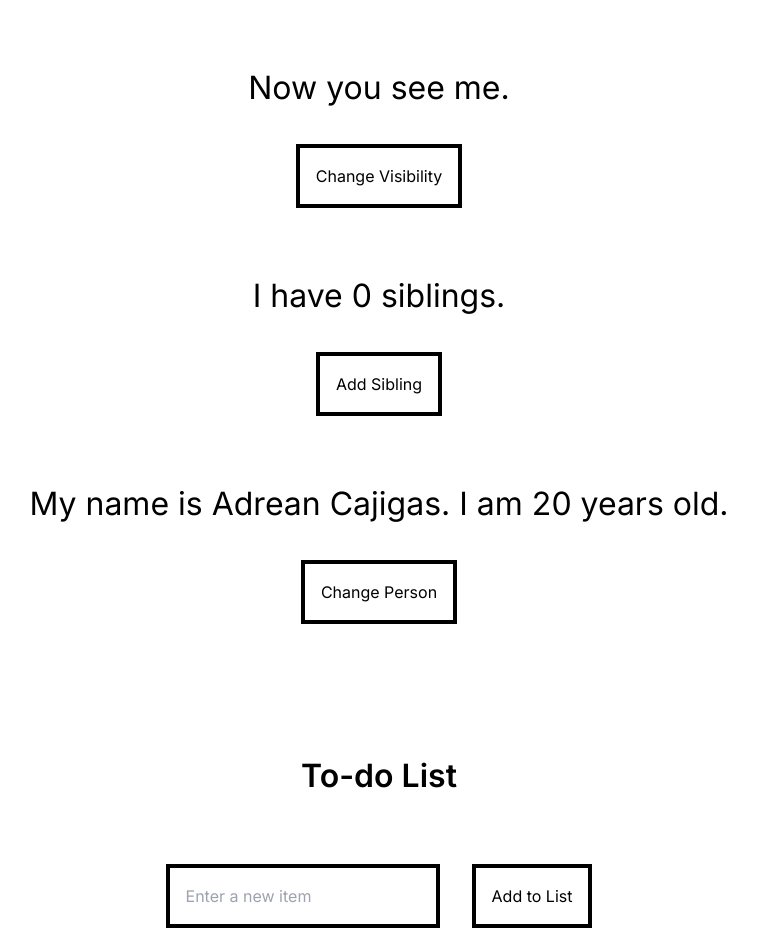
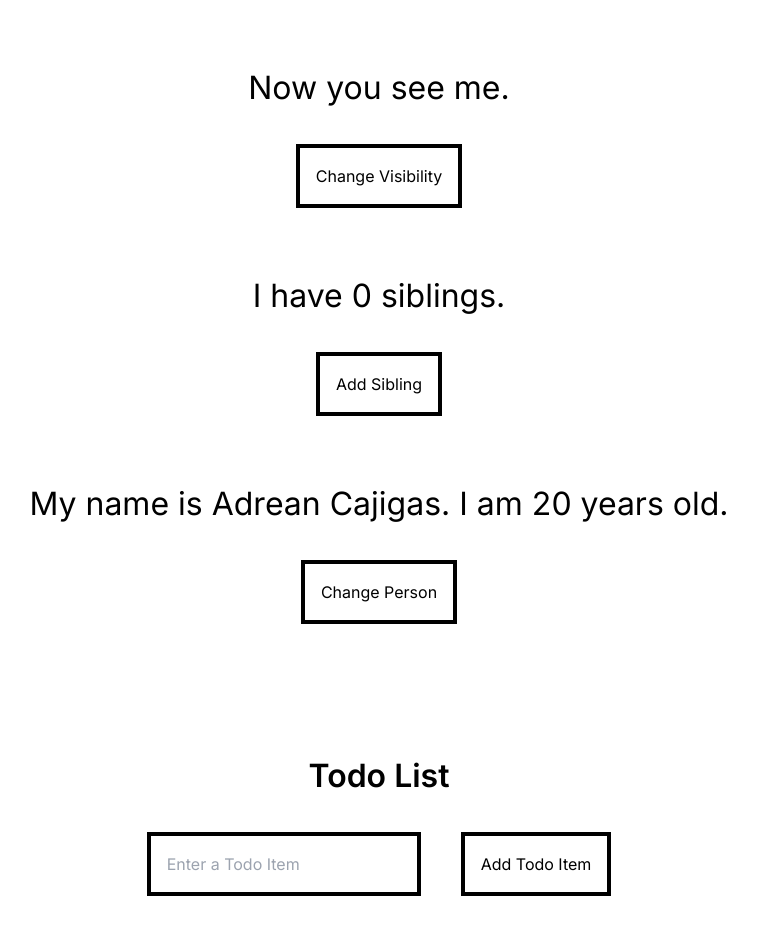
Before and after one commit to Adrean-Cajigas/my-playgrounds, a Next.js app: page / in a window 1280 px wide. Shown: the top 952 px of the page, without its empty margins (261-1018 px from the left). Built offline with nearby package versions, Linux system fonts and the light colour scheme.

Commit message:
Update page.js

```diff
--- a/src/app/page.js
+++ b/src/app/page.js
@@ -12,22 +12,18 @@ export default function Home() {
   const [form, setForm] = useState({firstName:"Adrean", lastName:"Cajigas", age:"20"});
 
   const [todos, setTodos] = useState([]);
-  const [todoInput, setTodoInput] = useState("")
+  const [input, setInput] = useState("");
 
-function addTodo()
-{
-  const newTodo = {
-    id: todos.length + 1,
-    text: todoInput,
-  };
+  function addTodo() {
 
-  setTodos([...todos, newTodo]);
-  setTodoInput("")
-}
+    const newTodo = {
+      id: todos.length + 1,
+      text: input,
+    }
 
-const removeTodo = (id) => {
-  setTodos(todos.filter(todo => todo.id !== id));
-}
+    setTodos([todos, newTodo]);
+    setInput("");
+  }
 
   function ChangeNumber() {
     setCount(prevCount => prevCount + 1);
@@ -83,28 +79,28 @@ const removeTodo = (id) => {
       </div>
 
       {/* USE STATE EXERCISE 1 */}
-      <h1 className="text-center font-[600] text-[2rem] mt-[8rem]">To-do List</h1>
-      <div className="my-[4rem]">
-        <div className="flex justify-center gap-8">
-          <input type="text" className="border-4 border-black p-4"
-          placeholder="Enter a new item"
-          value={todoInput}
-          onChange={(e) => setTodoInput(e.target.value)}></input>
-          <button className="border-4 border-black p-4"
-          onClick={addTodo}>Add to List</button>
+      <div className="my-[8rem]">
+        <h1 className="font-[600] text-center text-[2rem]">Todo List</h1>
+        <div className="flex justify-center gap-10 mt-[2rem]">
+          <input className="border-4 border-black p-4" placeholder="Enter a Todo Item" onChange={(e)=>setInput(e.target.value)}></input>
+          <button className="border-4 border-black p-4" onClick={addTodo}>Add Todo Item</button>
         </div>
 
 
-        {/* todos is the array, map is the array method, todo is the paramter */}
-        {todos.map((todo) => (
-        <div className="flex justify-start items-center gap-4 mt-[3rem] w-[23rem] mx-auto right-0 left-0"
+        { todos.map((todo) => (
+
+        <div className="flex justify-start gap-4 w-[25rem] mx-auto right-0 left-0 items-center mt-12"
         key={todo.id}>
-          <input type="checkbox" className="w-[1.5rem] h-[1.5rem] cursor-pointer" onClick={() => removeTodo(todo.id)}></input>
-          <p className="text-[1.5rem]">{todo.text}</p>
+          <input type="checkbox" className="w-[1.2rem] h-[1.2rem]"></input>
+          <p className="text-[1.2rem]">{todo.text}</p>
         </div>
+
         ))}
 
       </div>
+
+
+
     </main>
   );
 }
```
